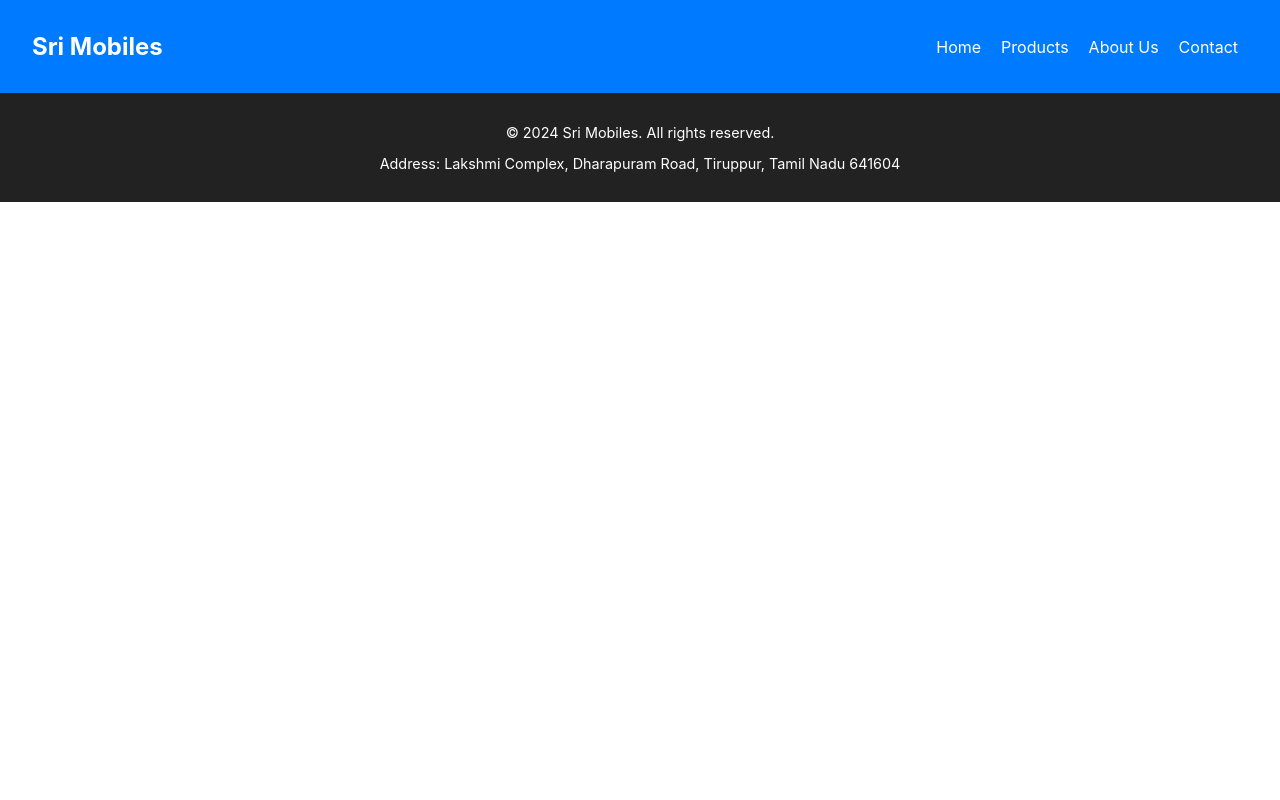
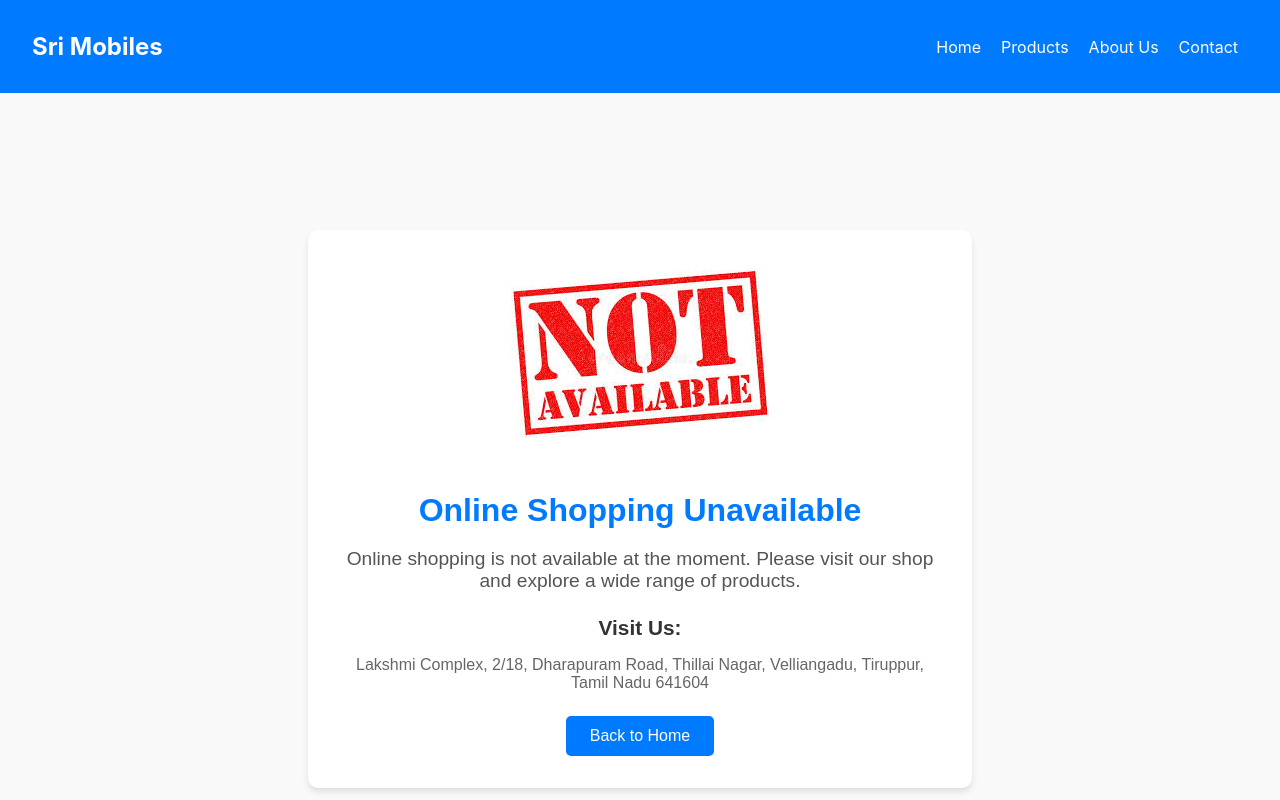
Before and after one commit to Guna-devloper/sri-mobiles, a React (Create React App) app: page /addtocart in a window 1280 px wide. Shown: the top 800 px of the page. Built offline with nearby package versions, Linux system fonts and the light colour scheme.

Commit message:
add-to-cart

```diff
--- a/package.json
+++ b/package.json
@@ -36,4 +36,5 @@
       "last 1 safari version"
     ]
   }
+
 }
--- a/src/App.js
+++ b/src/App.js
@@ -2,12 +2,13 @@ import React from 'react';
 import './App.css';
 import Header from './Components/Header';
 import HeroBanner from './Components/HeroBanner';
-import {BrowserRoute,Routes,Route, BrowserRouter} from "react-router-dom"
+import {Routes,Route, BrowserRouter} from "react-router-dom"
 import FeaturedProducts from './Components/FeaturedProducts';
 import Footer from './Components/Footer';
 import ShopNow from './Components/ShopNow';
 import About from './Components/About';
 import Contact from './Components/Contact';
+import AddToCart from './Components/AddToCart';
 
 function App() {
   return (
@@ -28,6 +29,8 @@ function App() {
           <Route path="/shopnow" element={<ShopNow />} />
           <Route path='/about' element={<About/>}/>
           <Route path='/contact' element={<Contact/>}/>
+          <Route path='/addtocart' element={<AddToCart/>}/>
+
         </Routes>
         </BrowserRouter>
         <Footer />
--- /dev/null
+++ b/src/Components/AddToCart.css
@@ -0,0 +1,84 @@
+.add-to-cart {
+    display: flex;
+    justify-content: center;
+    align-items: center;
+    height: 100vh;
+    background-color: #f9f9f9;
+    font-family: Arial, sans-serif;
+    text-align: center;
+    padding: 1rem;
+  }
+
+  .cart-message {
+    background-color: white;
+    padding: 2rem;
+    border-radius: 10px;
+    box-shadow: 0 4px 6px rgba(0, 0, 0, 0.1);
+    max-width: 600px;
+    width: 100%;
+  }
+
+  .cart-icon {
+
+    margin-bottom: 1rem;
+  }
+
+  .cart-message h1 {
+    font-size: 2rem;
+    color: #007bff;
+    margin-bottom: 1rem;
+  }
+
+  .cart-message p {
+    font-size: 1.2rem;
+    color: #555;
+    margin-bottom: 1.5rem;
+  }
+
+  .shop-address {
+    margin-bottom: 1.5rem;
+  }
+
+  .shop-address h3 {
+    font-size: 1.3rem;
+    color: #333;
+    margin-bottom: 0.5rem;
+  }
+
+  .shop-address p {
+    font-size: 1rem;
+    color: #666;
+  }
+
+  .back-home-button {
+    display: inline-block;
+    padding: 0.7rem 1.5rem;
+    background-color: #007bff;
+    color: white;
+    text-decoration: none;
+    border-radius: 5px;
+    font-size: 1rem;
+    transition: background-color 0.3s ease;
+  }
+
+  .back-home-button:hover {
+    background-color: #0056b3;
+  }
+
+  @media (max-width: 768px) {
+    .cart-message {
+      padding: 1.5rem;
+    }
+
+    .cart-message h1 {
+      font-size: 1.8rem;
+    }
+
+    .cart-message p {
+      font-size: 1rem;
+    }
+
+    .back-home-button {
+      font-size: 0.9rem;
+    }
+  }
--- /dev/null
+++ b/src/Components/AddToCart.js
@@ -0,0 +1,33 @@
+import React from 'react';
+import './AddToCart.css';
+import NotAvailable from "../Assets/notavailable.jpg"
+function AddToCart() {
+  return (
+    <section className="add-to-cart">
+      <div className="cart-message">
+        <img
+          src={NotAvailable} // Replace with an appropriate icon or image URL
+          alt="Cart icon"
+          className="cart-icon"
+
+        />
+        <h1>Online Shopping Unavailable</h1>
+        <p>
+          Online shopping is not available at the moment. Please visit our shop
+          and explore a wide range of products.
+        </p>
+        <div className="shop-address">
+          <h3>Visit Us:</h3>
+          <p>
+            Lakshmi Complex, 2/18, Dharapuram Road, Thillai Nagar, Velliangadu, Tiruppur, Tamil Nadu 641604
+          </p>
+        </div>
+        <a href="/" className="back-home-button">
+          Back to Home
+        </a>
+      </div>
+    </section>
+  );
+}
+
+export default AddToCart;
--- a/src/Components/FeaturedProducts.js
+++ b/src/Components/FeaturedProducts.js
@@ -1,9 +1,14 @@
 import React from 'react';
 import './FeaturedProducts.css';
+import { useNavigate } from 'react-router-dom';
 
 function FeaturedProducts() {
+const navigate = useNavigate();
+const handleNotavailable  =()=>{
+    navigate("/addtocart")
+}
   const products = [
-    { id: 1, name: 'iPhone 15 Pro', price: '₹1,39,900', image: '/images/iphone15.jpg' },
+    { id: 1, name: 'iPhone 15 Pro', price: '₹1,39,900', image: '/Images/iphone.jpg' },
     { id: 2, name: 'Samsung Galaxy S23 Ultra', price: '₹1,24,999', image: '/images/s23.jpg' },
     { id: 3, name: 'OnePlus 11', price: '₹56,999', image: '/images/oneplus11.jpg' },
     { id: 4, name: 'Vivo X90 Pro', price: '₹84,999', image: '/images/vivox90.jpg' },
@@ -18,7 +23,7 @@ function FeaturedProducts() {
             <img src={product.image} alt={product.name} />
             <h3>{product.name}</h3>
             <p>{product.price}</p>
-            <button className="buy-now">Buy Now</button>
+            <button className="buy-now" onClick={handleNotavailable}>Buy Now</button>
           </div>
         ))}
       </div>
--- a/src/Components/ShopNow.js
+++ b/src/Components/ShopNow.js
@@ -1,7 +1,12 @@
 import React from 'react';
 import './ShopNow.css';
+import { useNavigate } from 'react-router-dom';
 
 function ShopNow() {
+    const navigate = useNavigate();
+    const handleAddtocart = () =>{
+navigate("/addtocart")
+    }
   const products = [
     { id: 1, name: 'iPhone 15 Pro', price: '₹1,39,900', image: '/images/iphone15.jpg', description: 'A powerful smartphone with an advanced A17 Bionic chip and Dynamic Island display.' },
     { id: 2, name: 'Samsung Galaxy S23 Ultra', price: '₹1,24,999', image: '/images/s23.jpg', description: 'Flagship device with cutting-edge camera and S-Pen support.' },
@@ -21,7 +26,7 @@ function ShopNow() {
             <h3>{product.name}</h3>
             <p>{product.description}</p>
             <p className="price">{product.price}</p>
-            <button className="buy-now">Add to Cart</button>
+            <button className="buy-now" onClick={handleAddtocart}>Add to Cart</button>
           </div>
         ))}
       </div>
```
Also changed, not shown: src/Assets/notavailable.jpg (added), src/Images/iphone.jpg (added).
